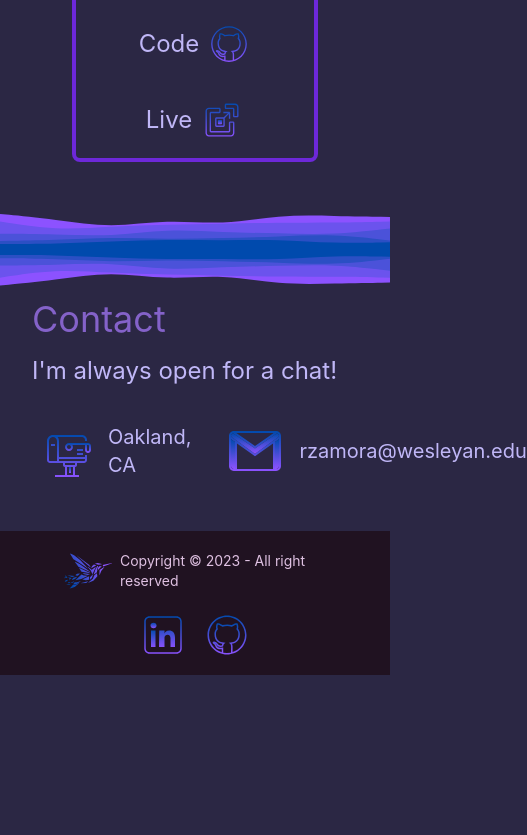
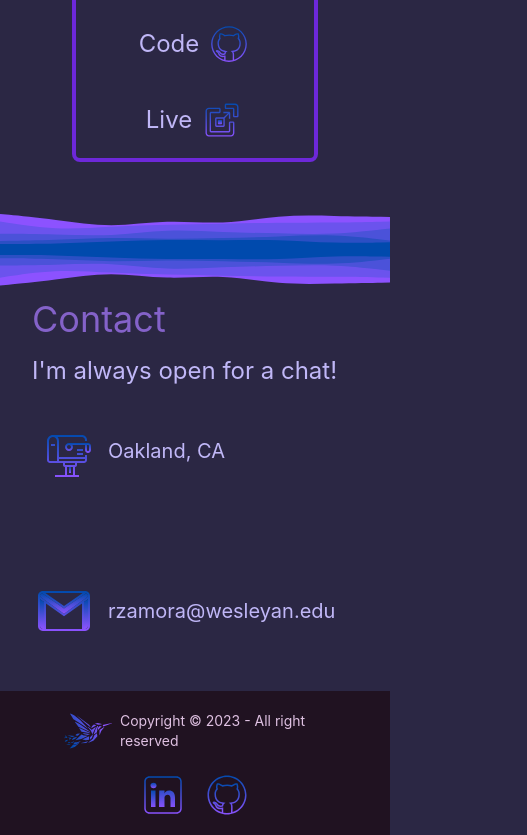
Before and after one commit to RicardoZamora01/portfolio, a React (Create React App) app: page / in a window 390 px wide. Shown: the part 3612-4447 px from the top of the page, 527 px wide, since content can reach past the window. Before the commit the page ends 4287 px from the top, so only its background shows below. Built offline with nearby package versions, Linux system fonts and the light colour scheme.

Commit message:
responsive contact component update

```diff
--- a/src/components/Contact.js
+++ b/src/components/Contact.js
@@ -8,7 +8,7 @@
             <div className="flex flex-col px-8 dynamic-pt">
                 <h1 className="text-primary text-4xl mb-4">Contact</h1>
                 <h2 className="text-2xl mb-8">I'm always open for a chat!</h2>
-                <section className="flex flex-row gap-24 pb-12">
+                <section className="flex flex-col md:flex-row gap-24 pb-12">
                     <div className="flex flex-row items-center">
                         <img src={mailbox} alt="mailbox icon" />
                         <h1 className="pl-3 text-xl">Oakland, CA</h1>
```
